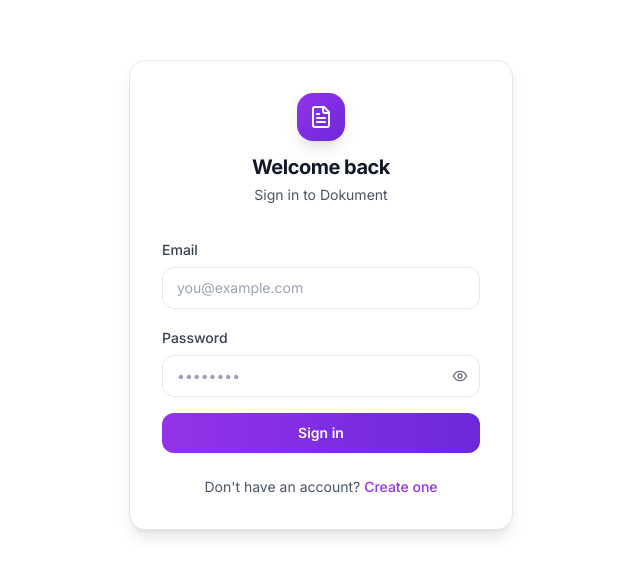
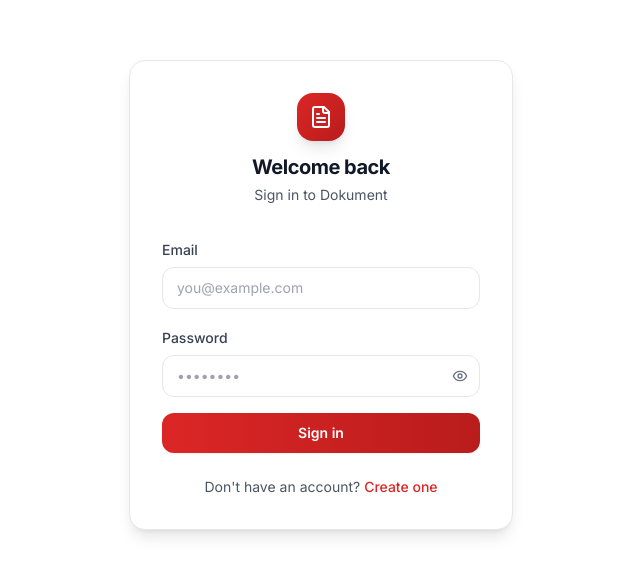
Before and after one commit to numanshaikh25/ChatPDF, a Next.js app in the folder frontend/: page /login in a window 1280 px wide. Shown: the part 105-680 px from the top of the page, without its empty margins (319-959 px from the left). Built offline with nearby package versions, Linux system fonts and the light colour scheme; no server answers.

Commit message:
style: change brand color from purple to red

```diff
--- a/frontend/src/app/globals.css
+++ b/frontend/src/app/globals.css
@@ -26,10 +26,10 @@
     --border: 220 14% 88%;
     --input: 220 14% 88%;
 
-    /* Brand — Purple */
-    --primary: 262 83% 58%;
+    /* Brand — Red */
+    --primary: 0 72% 51%;
     --primary-foreground: 0 0% 100%;
-    --primary-hover: 262 83% 50%;
+    --primary-hover: 0 72% 45%;
 
     /* Secondary */
     --secondary: 260 20% 94%;
@@ -52,7 +52,7 @@
     --warning-foreground: 0 0% 100%;
 
     /* Focus ring */
-    --ring: 262 83% 58%;
+    --ring: 0 72% 51%;
 
     /* Radius */
     --radius: 0.625rem;
@@ -62,7 +62,7 @@
     --sidebar-border: 260 18% 90%;
 
     /* Gradient tokens */
-    --gradient-brand: linear-gradient(135deg, hsl(262 83% 58%) 0%, hsl(272 83% 62%) 100%);
+    --gradient-brand: linear-gradient(135deg, hsl(0 72% 51%) 0%, hsl(10 72% 55%) 100%);
     --gradient-surface: linear-gradient(160deg, hsl(260 20% 96%) 0%, hsl(260 20% 94%) 100%);
     --gradient-muted: linear-gradient(135deg, hsl(260 14% 92%) 0%, hsl(260 14% 91%) 100%);
   }
--- a/frontend/src/app/login/page.tsx
+++ b/frontend/src/app/login/page.tsx
@@ -56,7 +56,7 @@
         <div className="rounded-2xl bg-white border border-gray-200 p-8 shadow-lg">
           {/* Brand */}
           <div className="mb-8 flex flex-col items-center gap-3">
-            <div className="flex h-12 w-12 items-center justify-center rounded-2xl bg-gradient-to-br from-purple-600 to-violet-700 shadow-lg">
+            <div className="flex h-12 w-12 items-center justify-center rounded-2xl bg-gradient-to-br from-red-600 to-red-700 shadow-lg">
               <FileText className="h-6 w-6 text-white" />
             </div>
             <div className="text-center">
@@ -80,7 +80,7 @@
                 value={email}
                 onChange={(e) => setEmail(e.target.value)}
                 placeholder="you@example.com"
-                className="w-full rounded-xl border border-gray-200 bg-white px-3.5 py-2.5 text-sm text-gray-900 placeholder:text-gray-400 focus:border-purple-600 focus:outline-none focus:ring-2 focus:ring-purple-600/20"
+                className="w-full rounded-xl border border-gray-200 bg-white px-3.5 py-2.5 text-sm text-gray-900 placeholder:text-gray-400 focus:border-red-600 focus:outline-none focus:ring-2 focus:ring-red-600/20"
               />
             </div>
 
@@ -98,7 +98,7 @@
                   value={password}
                   onChange={(e) => setPassword(e.target.value)}
                   placeholder="••••••••"
-                  className="w-full rounded-xl border border-gray-200 bg-white px-3.5 py-2.5 pr-10 text-sm text-gray-900 placeholder:text-gray-400 focus:border-purple-600 focus:outline-none focus:ring-2 focus:ring-purple-600/20"
+                  className="w-full rounded-xl border border-gray-200 bg-white px-3.5 py-2.5 pr-10 text-sm text-gray-900 placeholder:text-gray-400 focus:border-red-600 focus:outline-none focus:ring-2 focus:ring-red-600/20"
                 />
                 <button
                   type="button"
@@ -115,7 +115,7 @@
               <div className="flex justify-end">
                 <Link
                   href="/forgot-password"
-                  className="text-sm font-medium text-purple-600 hover:underline"
+                  className="text-sm font-medium text-red-600 hover:underline"
                 >
                   Forgot password?
                 </Link>
@@ -126,7 +126,7 @@
             <button
               type="submit"
               disabled={submitting}
-              className="mt-2 flex w-full items-center justify-center gap-2 rounded-xl bg-gradient-to-r from-purple-600 to-violet-700 hover:from-purple-700 hover:to-violet-800 py-2.5 text-sm font-semibold text-white shadow-sm disabled:opacity-60 transition-all"
+              className="mt-2 flex w-full items-center justify-center gap-2 rounded-xl bg-gradient-to-r from-red-600 to-red-700 hover:from-red-700 hover:to-red-800 py-2.5 text-sm font-semibold text-white shadow-sm disabled:opacity-60 transition-all"
             >
               {submitting && <Loader2 className="h-4 w-4 animate-spin" />}
               {submitting ? 'Signing in…' : 'Sign in'}
@@ -138,7 +138,7 @@
             Don&apos;t have an account?{' '}
             <Link
               href="/signup"
-              className="font-medium text-purple-600 hover:underline"
+              className="font-medium text-red-600 hover:underline"
             >
               Create one
             </Link>
```
